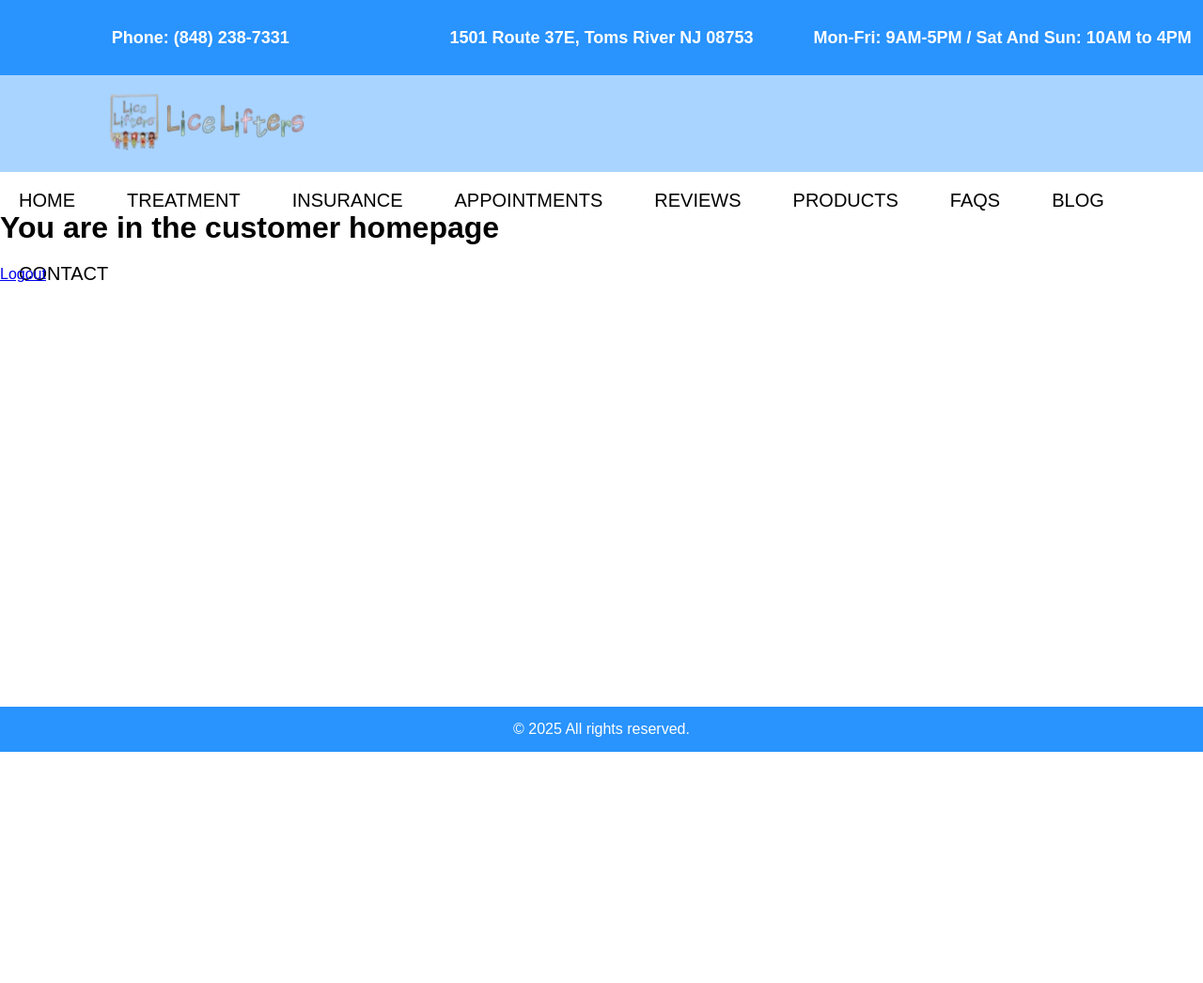
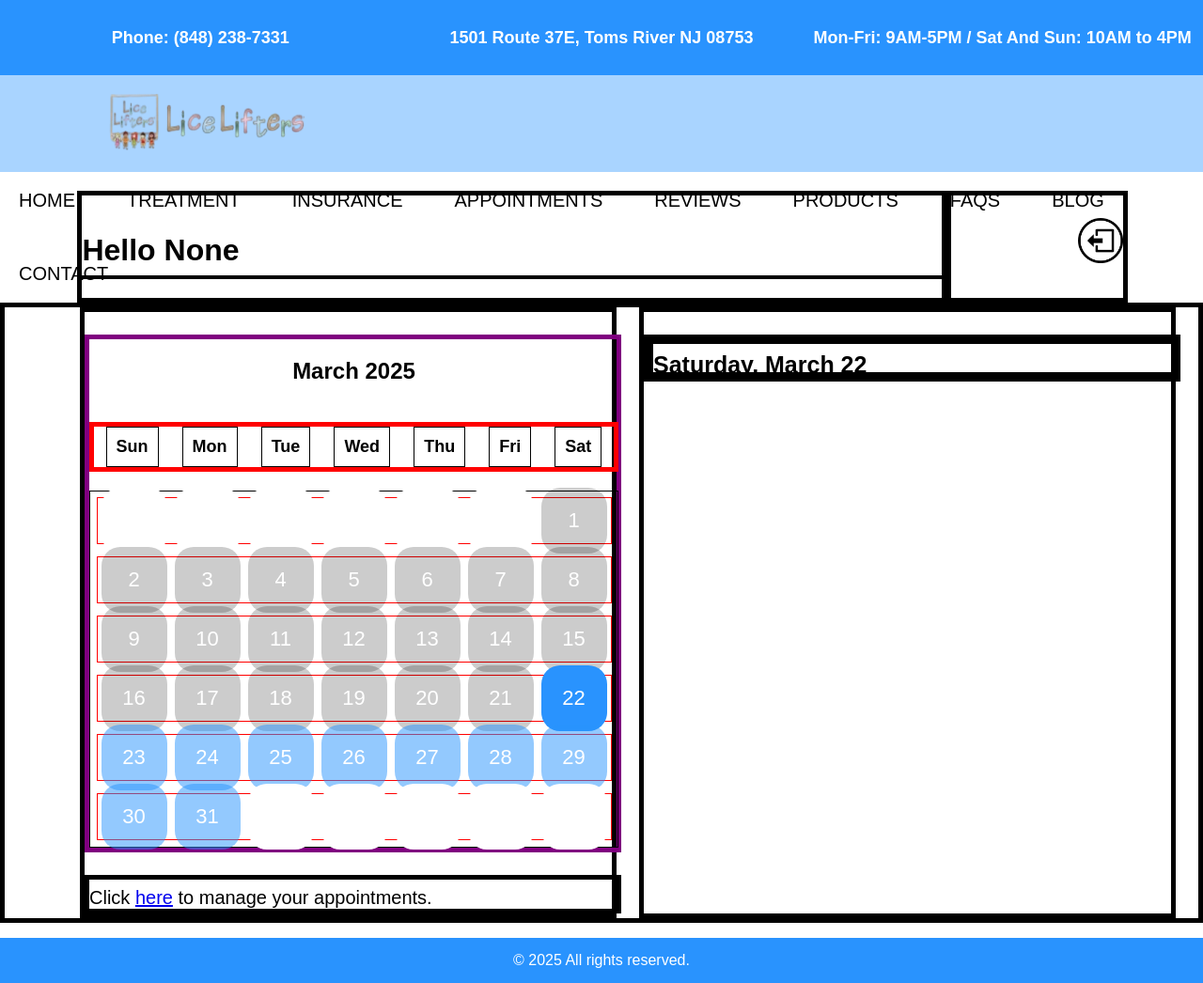
Before and after one commit to SulmanAwan/Lice-Lifters-EasyBook, a Flask app: page /customer/homepage in a window 1280 px wide. Shown: the whole page at 94% size. Before the commit the page ends 800 px from the top, so only its background shows below. Run offline with Flask 3, Linux system fonts and the light colour scheme; data that the repository does not hold is empty.

Commit message:
Created customer homepage
- I created the customer homepage with the customer calendar
- Created a route for the manage appointments page, including a link on the hompage to get to that page

```diff
--- /dev/null
+++ b/customer/static/css/homepage/calendar-button-container/buttons.css
@@ -0,0 +1,22 @@
+.logout-link {
+    text-align: center;
+    margin-top: 20px;
+}
+
+.logout-link a {
+    color: #4682B4;
+    text-decoration: none;
+}
+
+.logout-link a:hover {
+    text-decoration: underline;
+}
+
+#click-link {
+    color: #000;
+    font-family: "Delval Galanogrotesque", sans-serif;
+    font-size: 20px;
+    line-height: normal;
+    font-weight: 400;
+    margin-top: 1vh;
+}
--- /dev/null
+++ b/customer/static/css/homepage/calendar-button-container/calendar.css
@@ -0,0 +1,87 @@
+.calendar-header {
+    display: flex;
+    justify-content: center;
+    align-content: center;
+}
+
+.calendar-weekdays{
+    display: flex;
+    flex-direction: row;
+    border: 5px solid red;
+    justify-content: space-around;
+
+}
+
+.calendar-weekdays h1{
+    font-family: "Delval Galanogrotesque", sans-serif;
+    font-size: 18px;
+    font-style: normal;
+    margin: 0px;
+    padding: 10px;
+    font-weight: 600;
+    border: 1px solid black;
+}
+
+.calendar-days{
+    display: flex;
+    flex-direction: column;
+    border: 1px solid black;
+    width: 100%;
+    min-height: 36vh;
+    height: auto;
+}
+
+.week{
+    display: flex;
+    height: 6vh;
+    border: 1px solid red;
+    justify-content: space-around;
+    align-items: center;
+    margin: 6.5px;
+}
+
+.week a{
+    display: flex;
+    width: 50px;
+    height: 50px;
+    padding: 10px;
+    flex-direction: column;
+    justify-content: center;
+    align-items: center;
+    gap: 10px;
+    flex-shrink: 0;
+    border-radius: 20px;
+    text-decoration: none;
+
+    color: #FFF;
+    text-align: center;
+    font-family: "Delval Galanogrotesque", sans-serif;
+    font-size: 22px;
+    font-style: normal;
+    font-weight: 400;
+    line-height: normal;
+}
+
+.week a:hover{
+    border-radius: 20px;
+    background: #2993FE;
+}
+
+#block{
+    background: rgba(0, 0, 0, 0.20);
+}
+
+#current{
+    background: #2993FE;
+}
+
+#business-day{
+    background: rgba(41, 147, 254, 0.50);
+}
+
+
+#empty{
+    background: white;
+    pointer-events: none;
+    cursor: default;
+}
--- /dev/null
+++ b/customer/static/css/homepage/homepage_actions.css
@@ -0,0 +1,16 @@
+.actions{
+    display: flex;
+    border: 5px solid black;
+    width: 15%;
+    margin-right: 10vh;
+    gap: 4vh;
+    justify-content: right;
+}
+
+.actions img{
+    width: 6vh;
+    height: 6vh;
+    flex-shrink: 0;
+    aspect-ratio: 1/1;
+    margin-top: 3vh;
+}
--- /dev/null
+++ b/customer/static/css/homepage/homepage_containers.css
@@ -0,0 +1,117 @@
+/* ENTIRE HOMEPAGE CONTAINER*/
+.homepage-container{
+    display:flex;
+    margin-bottom: 2vh;
+    height: auto;
+    border: 5px solid black;
+    gap: 3vh;
+}
+
+.title-action-container{
+    display: flex;
+}
+
+/* BIG CONTAINER #1 */
+/* This is the big container with the calendar and action buttons */
+.calendar-button-container{
+    display: flex;
+    flex-direction: column;
+    border: 5px solid black;
+    width: 80vh;
+    height: auto;
+    margin-left: 10vh;
+
+}
+
+/* This is the container with the customer link */
+.customer-link-container {
+    border: 5px solid black;
+    width: 100%;
+    height: auto;
+    margin-top: 3vh;
+}
+
+/* This is the container with the calendar */
+.customer-calendar-container {
+    border: 5px solid purple;
+    width: 100%;
+    height: auto;
+    display: flex;
+    flex-wrap: wrap;
+    flex-direction: column;
+    gap: 20px;
+    margin-top: 3vh;
+}
+
+/* BIG CONTAINER #2 */
+.info-container{
+    display: flex;
+    border: 5px solid black;
+    width: 80vh;
+    height: auto;
+    flex-direction: column;
+}
+
+.current-date-header{
+    display: flex;
+    border: 5px solid black;
+    flex-wrap:wrap;
+    width: 100%;
+}
+
+#datetime{
+    color: #000;
+    font-family: "Delval Galanogrotesque", sans-serif;
+    font-size: 25px;
+    line-height: normal;
+    margin: 0px;
+    font-weight: 400;
+    margin-top: 1vh;
+}
+
+.date-label-container{
+    display: flex;
+    border: 5px solid black;
+    width: 100%;
+    height: 5vh;
+    margin-top: 3vh;
+}
+
+.shift-label-container{
+    display: flex;
+    border: 5px solid black;
+    width: 100%;
+    height: 5vh;
+    margin-top: 3vh;
+}
+
+.shift-employees-container{
+    display: flex;
+    border: 5px solid black;
+    width: 100%;
+    min-height: 20vh;
+    flex-direction: column;
+    height: auto;
+    margin-top: 3vh;
+    flex-wrap: wrap;
+}
+
+.bookings-label-container{
+    display: flex;
+    border: 5px solid black;
+    width: 100%;
+    height: 5vh;
+    margin-top: 3vh;
+}
+
+.bookings-container{
+    display: flex;
+    border: 5px solid black;
+    width: 100%;
+    min-height: 34vh;
+    height: auto;
+    margin-top: 3vh;
+    flex-direction: row;
+    flex-wrap: wrap;
+    gap: 5vh;
+}
--- /dev/null
+++ b/customer/static/css/homepage/homepage_title.css
@@ -0,0 +1,30 @@
+.title{
+    display: flex;
+    padding: 0;
+    margin: 0;
+    margin-left: 10.3vh;
+    flex-direction: column;
+    width: 75%;
+    border: 5px solid black;
+}
+
+.title h1{
+    margin: 0;
+    margin-top: 5vh;
+}
+
+.title hr {
+    border: none;
+    background-color: black;
+    margin: 8px 0 20px 0;
+    width: 100%;
+    border: 2px solid black;
+}
+
+.title img{
+    align-items: flex-end;
+    width: 8vh;
+    height: 8vh;
+    flex-shrink: 0;
+    aspect-ratio: 1/1;
+}
--- /dev/null
+++ b/customer/templates/calendar/customer_calendar.html
@@ -0,0 +1,36 @@
+<div class="customer-calendar-container">
+    <div class="calendar-header">
+        <h2 id="month-year">{{ current_month_name }} {{ current_year }}</h2>
+    </div>
+
+    <div class="calendar-weekdays">
+        <h1>Sun</h1>
+        <h1>Mon</h1>
+        <h1>Tue</h1>
+        <h1>Wed</h1>
+        <h1>Thu</h1>
+        <h1>Fri</h1>
+        <h1>Sat</h1>
+    </div>
+
+    <div class="calendar-days">
+        {% for week in calendar_weeks %}
+        <div class="week">
+            {% for day in week %}
+                {% if day.date %}
+                    <a href="{{ url_for('customer.customer_homepage', selected_date=day.date) }}"
+                       {% if day.date == selected_date %}id="current"{% endif %}
+                       {% if day.class == 'blocked-day' %}id="block"{% endif %}
+                       {% if day.class == 'business-day' %}id="business-day"{% endif %}>
+                        {{ day.day }}
+                    </a>
+                {% else %}
+                    <a id="empty">
+                        &nbsp;
+                    </a>
+                {% endif %}
+            {% endfor %}
+        </div>
+        {% endfor %}
+    </div>
+</div>
--- a/customer/templates/customer_homepage.html
+++ b/customer/templates/customer_homepage.html
@@ -2,7 +2,49 @@
 
 {% block title %}Home{% endblock %}
 
+{% block extra_css %}
+<!--Homepage Styles-->
+<link rel="stylesheet" type="text/css" href="static/css/homepage/calendar-button-container/calendar.css">
+<link rel="stylesheet" type="text/css" href="static/css/homepage/calendar-button-container/buttons.css">
+<link rel="stylesheet" type="text/css" href="static/css/homepage/homepage_title.css">
+<link rel="stylesheet" type="text/css" href="static/css/homepage/homepage_actions.css">
+<link rel="stylesheet" type="text/css" href="static/css/homepage/homepage_containers.css">
+
+<link rel="stylesheet" type="text/css" href="static/css/homepage/info-container/date_container.css">
+{% endblock %}
+
 {% block content %}
-    <h1>You are in the customer homepage</h1>
-    <a href="{{ url_for('account_manager.logout') }}">Logout</a>
+    <div class="title-action-container">
+        <div class="title">
+            <h1>Hello {{ name }}</h1>
+            <hr>
+        </div>
+
+        <div class="actions">
+            <a href="{{ url_for('account_manager.logout') }}"><img src="static/img/logout.png"></a>
+        </div>
+    </div>
+
+    <div class="homepage-container">
+        <div class="calendar-button-container">
+            {% include 'calendar/customer_calendar.html' %}
+            <div class = "customer-link-container">
+                <div id="click-link">Click <a href="{{ url_for('customer.manage_appointments') }}">here</a> to manage your appointments.</div>
+            </div>
+        </div>
+
+        <div class="info-container">
+            <div class="date-label-container">
+                <div class="current-date-header">
+                    <h1 id="datetime"><b>{{ display_date }}<br>
+                </div>
+            </div>
+
+
+
+        </div>
+
+
+    </div>
+
 {% endblock %}
```
Also changed, not shown: customer/customer.py (+214 -1 lines), customer/templates/manage_appointments.html (added, +10 -0 lines), customer/static/img/logout.png (added).
